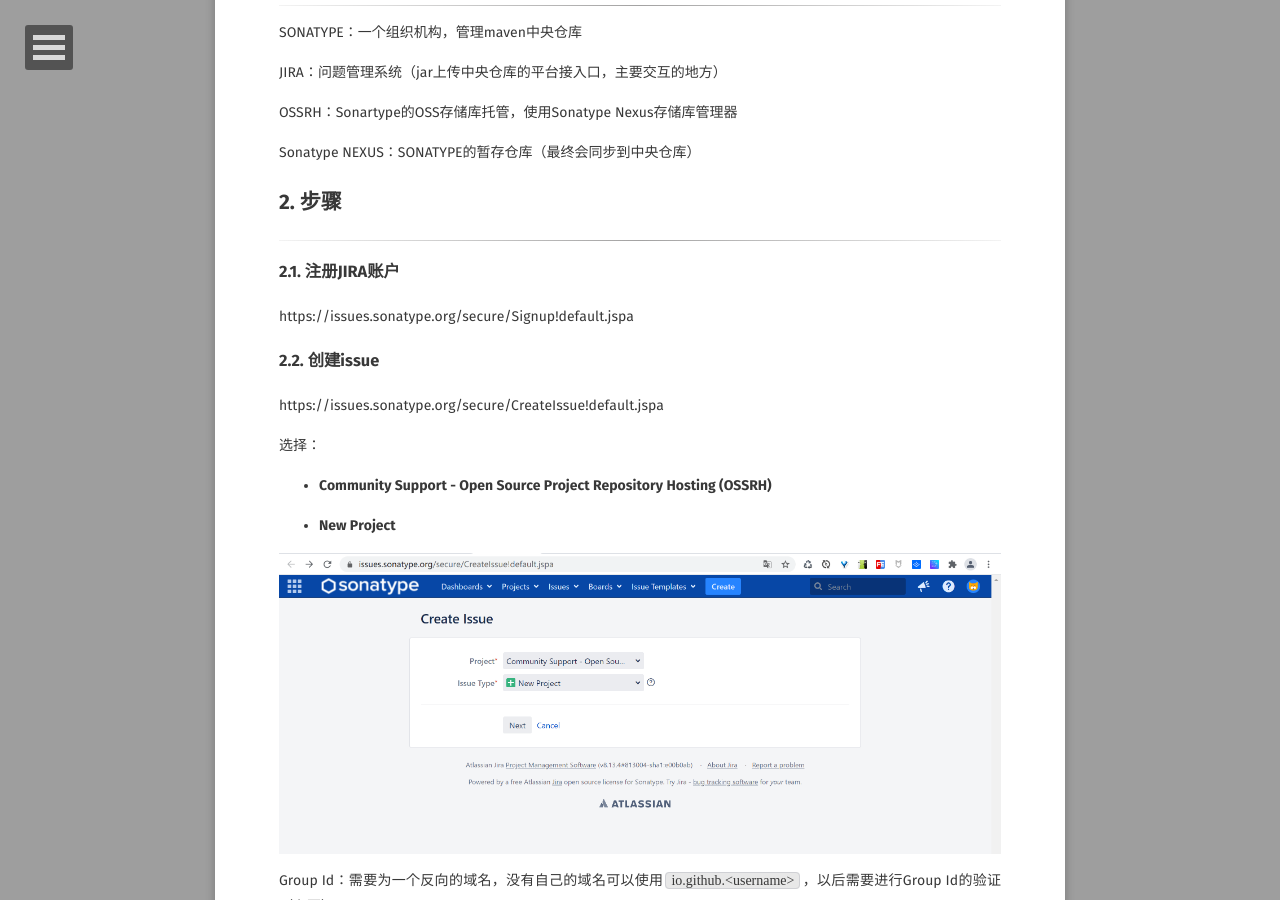
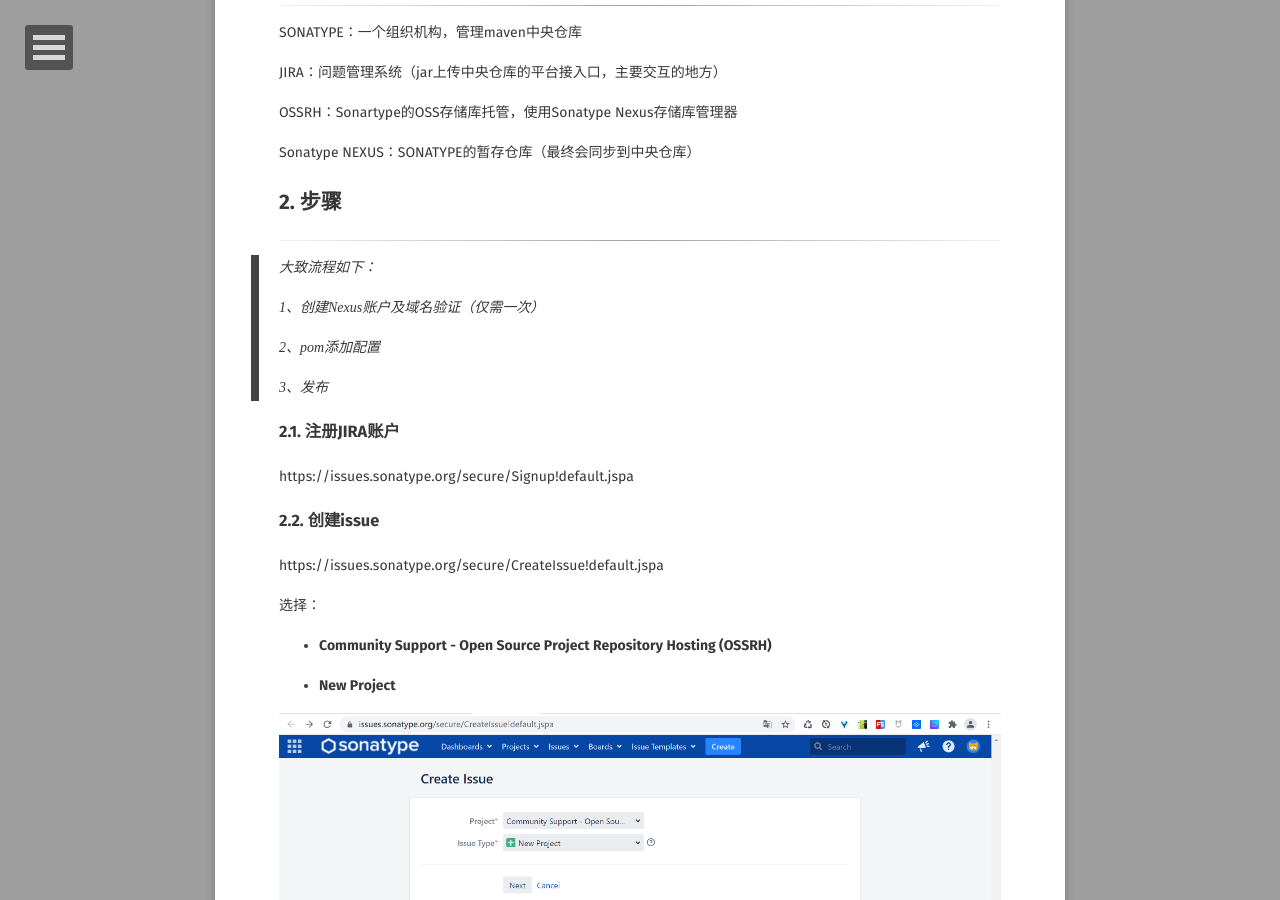
Before and after one commit to hyfsy/hyfsy.github.io, a Jekyll site: the page built from _posts/2021-05-08-upload-to-central-maven.md, in a window 1280 px wide and 900 px high, scrolled down 465 px. Built offline with Jekyll 4.4.1, drawn with Linux system fonts in a browser that asks for light colours; some web fonts are replaced.

Commit message:
修改maven发布说明

```diff
--- a/_posts/2021-05-08-upload-to-central-maven.md
+++ b/_posts/2021-05-08-upload-to-central-maven.md
@@ -36,6 +36,20 @@
 ## 2. 步骤
 
 ---
+
+
+
+> 大致流程如下：
+>
+> 1、创建Nexus账户及域名验证（仅需一次）
+>
+> 2、pom添加配置
+>
+> 3、发布
+
+
+
+
 
 ### 2.1. 注册JIRA账户
 
```
